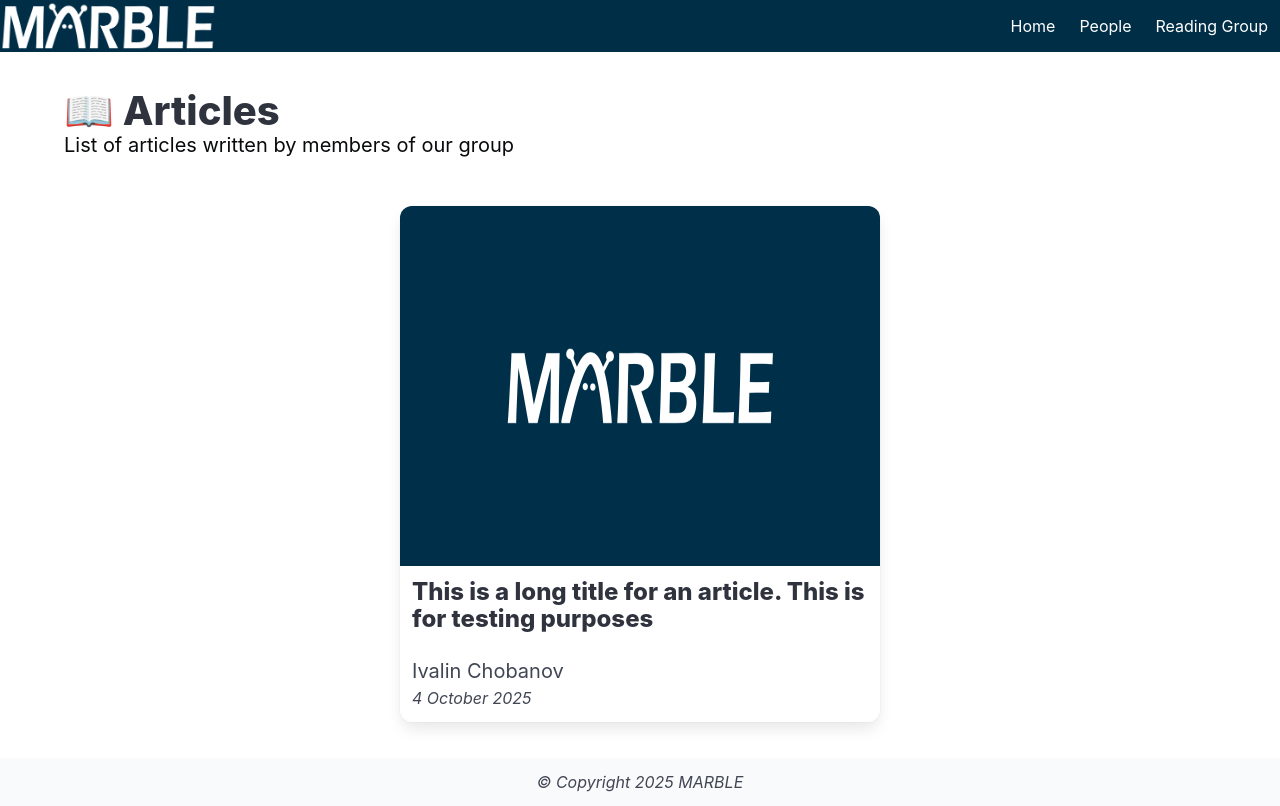
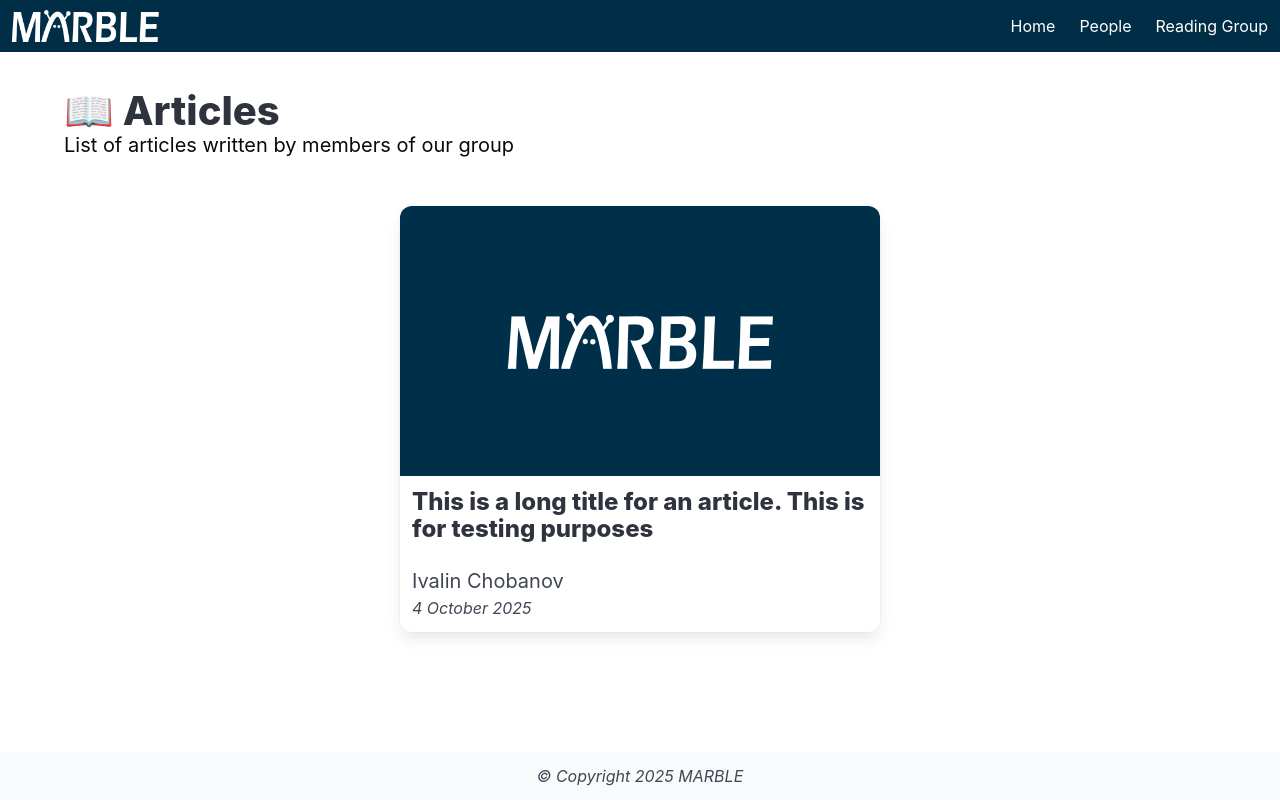
Before and after one commit to edinburgh-rl/edinburgh-rl.github.io, a Next.js app: page /blog in a window 1280 px wide. Built offline with nearby package versions, Linux system fonts and the light colour scheme.

Commit message:
fix: made small cosmetic changes

```diff
--- a/app/globals.scss
+++ b/app/globals.scss
@@ -30,8 +30,13 @@ $orange: #ffb703;
     padding-bottom: 1px;
 }
 
+.no-hover:hover {
+    // pointer-events: none;
+   --bulma-navbar-item-background-a: 0 !important;
+}
+
 .no-hover {
-    pointer-events: none;
+    margin-left: 10px;
 }
 
 .is-active  {
--- a/components/ArticleCard.tsx
+++ b/components/ArticleCard.tsx
@@ -4,7 +4,7 @@ export default function ArticleCard({ article }: { article: BlogFrontMatter }) {
     return (
         <div className="card blog-article-card">
             <div className="card-image">
-                <figure className="image is-4by3">
+                <figure className="image is-16by9">
                     <img
                         src={article.picture ? article.picture : "images/blog/default.png"}
                         alt="Article image"
--- a/components/Navbar.tsx
+++ b/components/Navbar.tsx
@@ -13,7 +13,7 @@ export default function Navbar() {
         >
             <div className="navbar-brand">
                 <Link className="navbar-item p-0 no-hover" href={"/"}>
-                    <img src="logo.png"></img>
+                    <img src="logo.png" width={150}></img>
                 </Link>
                 <a
                     role="button"
```
